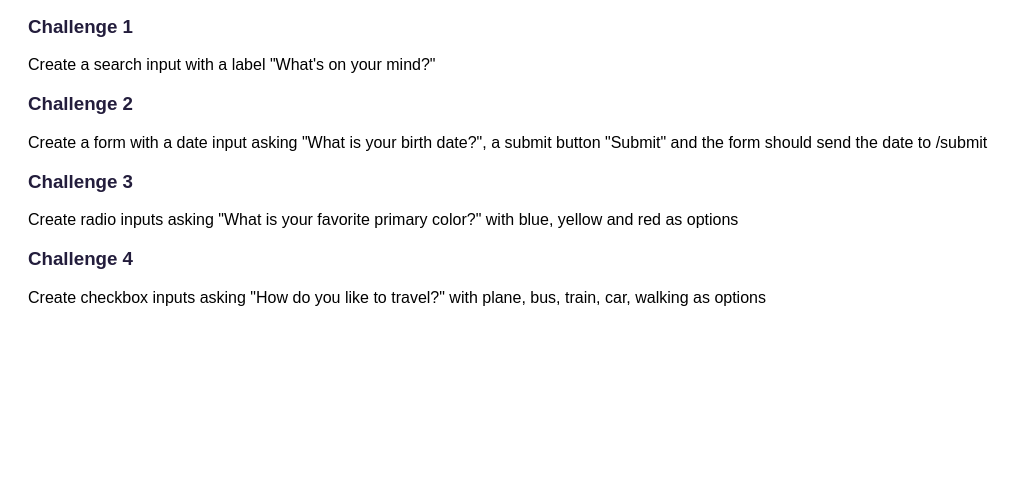
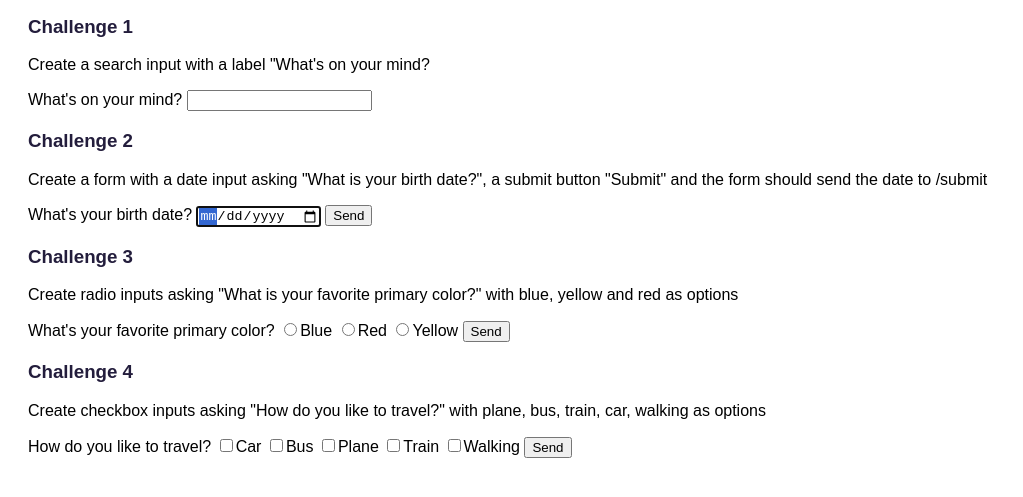
Before and after one commit to ayscd/html-input-types, a website built with Parcel: page index.html in a window 1280 px wide. Shown: the part 59-556 px from the top of the page, without its empty margins (0-1023 px from the left). Built offline with nearby package versions, Linux system fonts and the light colour scheme.

Commit message:
Update 1 - html inputs

```diff
--- a/index.html
+++ b/index.html
@@ -12,25 +12,57 @@
 
     <h3>Challenge 1</h3>
     <p>
-      Create a search input with a label "What's on your mind?"
+      Create a search input with a label "What's on your mind?
+      <div>
+        <label for="idea">What's on your mind?</label>
+        <input type="text" id="idea">
+      </div>
     </p>
 
     <h3>Challenge 2</h3>
     <p>
       Create a form with a date input asking "What is your birth date?", a
       submit button "Submit" and the form should send the date to /submit
+
+      <div>
+        <label for="idea">What's your birth date?</label>
+        <input type="date" id="birthday" required autofocus>
+        <input type="submit" value="Send"/>
+      </div>
     </p>
 
     <h3>Challenge 3</h3>
     <p>
       Create radio inputs asking "What is your favorite primary color?" with
       blue, yellow and red as options
+
+        <form action="/submit">
+            <div>
+                <label for="idea">What's your favorite primary color?</label>
+                <input type="radio" name="color" id="blue"><label for="blue">Blue</label>
+                <input type="radio" name="color" id="red"><label for="blue">Red</label>
+                <input type="radio" name="color" id="yellow"><label for="blue">Yellow</label>
+                <input type="submit" value="Send"/>
+            </div>
+        </form>
     </p>
 
     <h3>Challenge 4</h3>
     <p>
       Create checkbox inputs asking "How do you like to travel?" with plane,
       bus, train, car, walking as options
+
+        <form action="/submit">
+            <div>
+                <label for="idea">How do you like to travel?</label>
+                <input type="checkbox" name="travel-car" id="car"><label for="blue">Car</label>
+                <input type="checkbox" name="travel-bus" id="bus"><label for="blue">Bus</label>
+                <input type="checkbox" name="travel-plane" id="plane"><label for="blue">Plane</label>
+                <input type="checkbox" name="travel-train" id="train"><label for="blue">Train</label>
+                <input type="checkbox" name="travel-walk" id="walkx"><label for="blue">Walking</label>
+                <input type="submit" value="Send"/>
+            </div>
+        </form>
     </p>
 
     <script src="src/index.js"></script>
```
